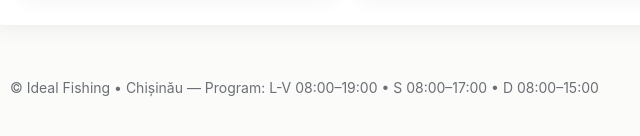
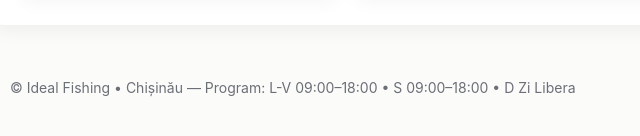
Before and after one commit to aftenealexadru-art/ideal-fishing.github.io, a plain HTML site: page galerie.html in a window 1280 px wide. Shown: the part 398-534 px from the top of the page, 126-766 px from the left. Drawn offline with Linux system fonts and the light colour scheme.

Commit message:
Update galerie.html

```diff
--- a/galerie.html
+++ b/galerie.html
@@ -42,7 +42,7 @@
 
     </div>
     <footer class="footer">
-      © Ideal Fishing • Chișinău — Program: L-V 08:00–19:00 • S 08:00–17:00 • D 08:00–15:00
+      © Ideal Fishing • Chișinău — Program: L-V 09:00–18:00 • S 09:00–18:00 • D Zi Libera
     </footer>
   </div>
 </body>
```
